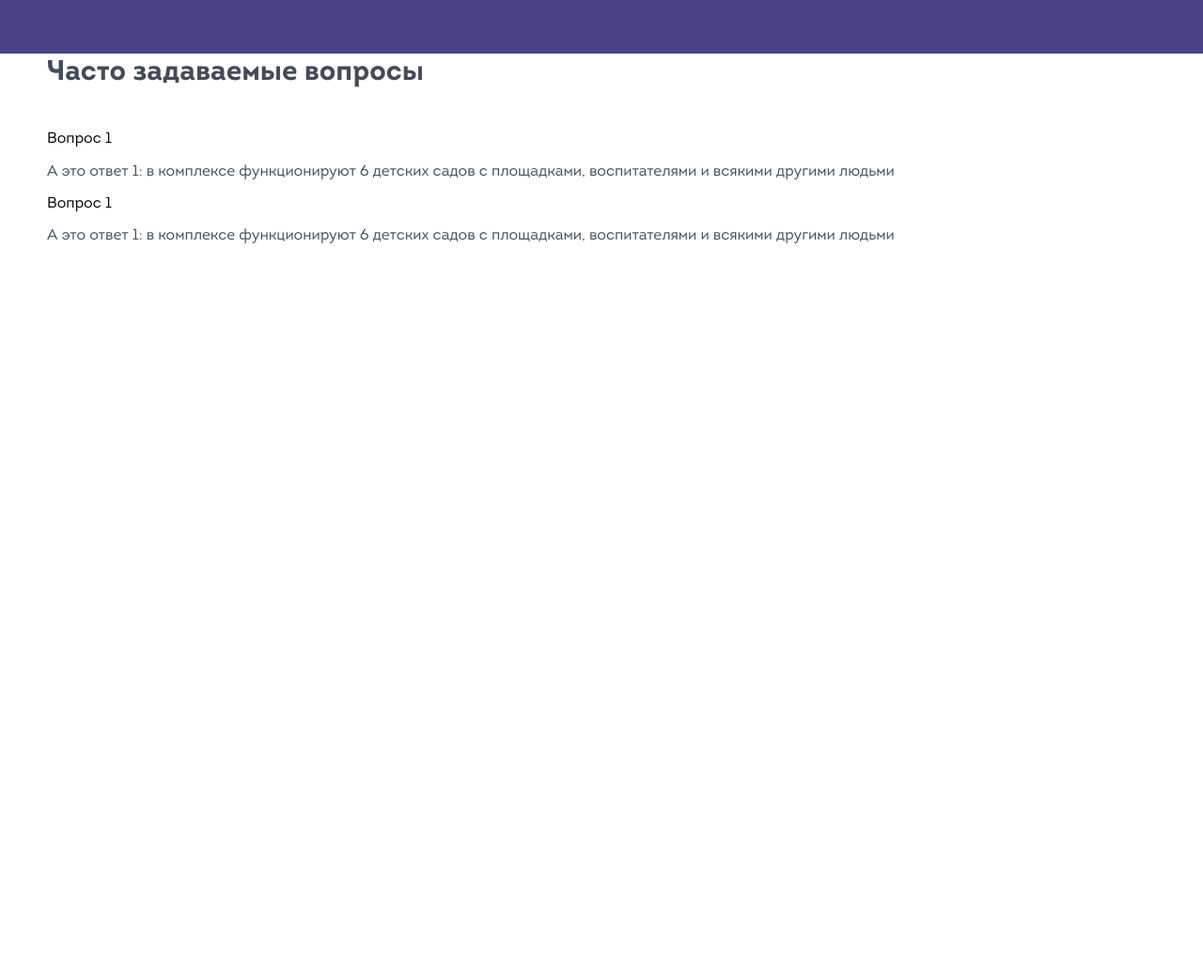
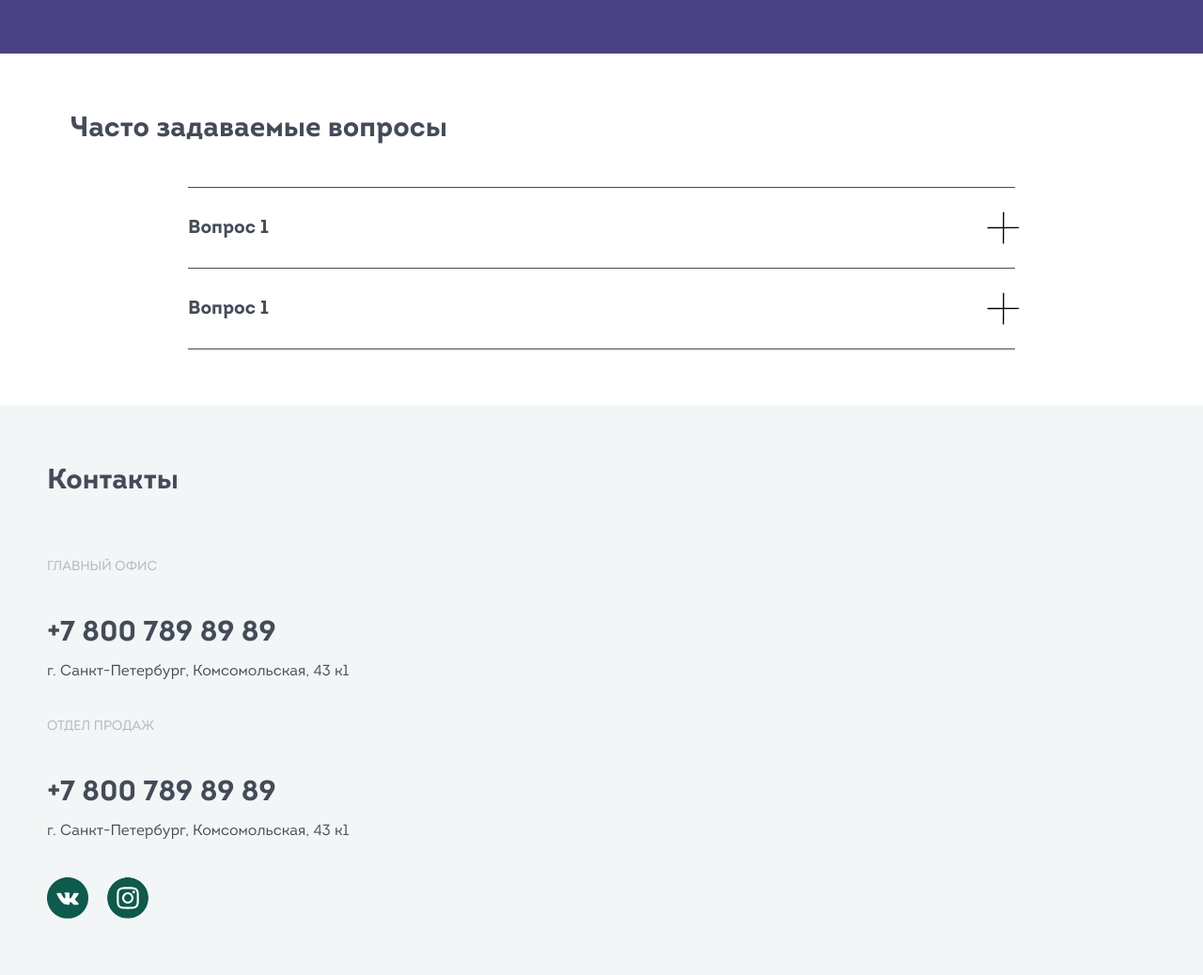
Before and after one commit to Xrymka/SneakMax, a website: page app/index.html in a window 1280 px wide. Shown: the part 4553-5591 px from the top of the page at 94% size. Before the commit the page ends 4830 px from the top, so only its background shows below. Drawn offline with Linux system fonts and the light colour scheme.

Commit message:
wip faq contacts

```diff
--- a/app/index.html
+++ b/app/index.html
@@ -410,6 +410,30 @@
   </div>
 </section>
 
+        <section class="contacts">
+  <div class="container contacts__container">
+    <div class="contacts__text">
+      <h2 class="title contacts__title">Контакты</h2>
+      <address class="contacts__item">
+        <h3 class="contacts__subtitle">Главный офис</h3>
+        <a href="tel:+78007898989" class="contacts__phone">+7 800 789 89 89</a>
+        <span class="contacts__address">г. Санкт-Петербург, Комсомольская, 43 к1</span>
+        <h3 class="contacts__subtitle">Отдел продаж</h3>
+        <a href="tel:+78007898989" class="contacts__phone">+7 800 789 89 89</a>
+        <span class="contacts__address">г. Санкт-Петербург, Комсомольская, 43 к1</span>
+      </address>
+      <ul class="list-reset social">
+        <li class="social__item">
+          <a href="#" class="social__link social__link--vk" aria-label="Мы вКонтакте" target="_blank"></a>
+        </li>
+        <li class="social__item">
+          <a href="#" class="social__link social__link--insta" aria-label="Мы в инстаграм" target="_blank"></a>
+        </li>
+      </ul>
+    </div>
+    <div class="contacts__map" id="map"></div>
+  </div>
+</section>
 
 
       </main>
--- a/src/scss/components/_catalog.scss
+++ b/src/scss/components/_catalog.scss
@@ -117,7 +117,7 @@
   }
 
   .noUi-handle {
-    right: -2px;
+    right: 0;
     border: none;
     border-radius: 100px;
     box-shadow: none;
--- /dev/null
+++ b/src/scss/components/_contacts.scss
@@ -0,0 +1,33 @@
+.contacts {
+  padding: var(--big-offset) 0;
+  color: var(--color-main);
+  background-color: #f3f6f6;
+
+  &__title {
+    margin-bottom: var(--big-offset);
+  }
+
+  &__item {
+    font-style: normal;
+  }
+
+  &__subtitle {
+    margin: 0;
+    margin-bottom: var(--main-offset);
+    font: var(--small-font);
+    text-transform: uppercase;
+    color: var(--color-gray);
+  }
+
+  &__phone {
+    display: inline-block;
+    margin-bottom: var(--small-offset);
+    font: var(--middle-high-bold);
+    color: var(--color-main);
+  }
+
+  &__address {
+    display: block;
+    margin-bottom: var(--main-offset);
+  }
+}
--- /dev/null
+++ b/src/scss/components/_faq.scss
@@ -0,0 +1,70 @@
+.faq {
+  padding: var(--big-offset);
+
+  &__list {
+    margin: 0 auto;
+    max-width: 880px;
+  }
+}
+
+.faq-accordion {
+  border-top: 1px solid var(--color-main);
+  border-bottom: 1px solid var(--color-main);
+
+  &__icon {
+    display: inline-block;
+    width: 25px;
+    height: 25px;
+    background-image: url("../img/cross.svg");
+    background-position: center;
+    background-size: cover;
+    background-repeat: no-repeat;
+    transform: rotate(45deg);
+    transition: transform 0.3s ease-out;
+  }
+
+  &__control {
+    display: flex;
+    align-items: center;
+    justify-content: space-between;
+    padding: 30px 0;
+    width: 100%;
+    font: var(--middle-regular);
+    text-align: left;
+    color: var(--color-main);
+    background-color: transparent;
+    cursor: pointer;
+  }
+
+  &__content {
+    overflow: hidden;
+    padding-right: 70px;
+    padding-bottom: 0;
+    max-height: 0;
+    box-sizing: content-box;
+    font: var(--middle-book);
+    color: rgba(36, 36, 36, 0.5);
+    opacity: 0;
+    transition: all 0.3s ease-out;
+    will-change: max-height;
+  }
+
+  &:not(:first-child) {
+    margin-top: -1px;
+  }
+}
+
+.accordion__control {
+  width: 100%;
+  background-color: transparent;
+  cursor: pointer;
+}
+
+.open .faq-accordion__icon {
+  transform: rotate(90deg);
+}
+
+.open .faq-accordion__content {
+  padding-bottom: 18px;
+  opacity: 1;
+}
--- /dev/null
+++ b/src/scss/components/_social.scss
@@ -0,0 +1,26 @@
+.social {
+  display: flex;
+
+  &__item {
+    &:not(:last-child) {
+      margin-right: var(--second-offset);
+    }
+  }
+
+  &__link {
+    display: block;
+    width: 44px;
+    height: 44px;
+    background-position: center;
+    background-size: cover;
+    background-repeat: no-repeat;
+
+    &--vk {
+      background-image: url("../img/vk.svg");
+    }
+
+    &--insta {
+      background-image: url("../img/insta.svg");
+    }
+  }
+}
--- a/src/scss/main.scss
+++ b/src/scss/main.scss
@@ -7,6 +7,8 @@
 @import "./components/about";
 @import "./components/quiz";
 @import "./components/team";
+@import "./components/faq";
+@import "./components/contacts";
 
 // маленькие компоненты
 @import "./components/nav";
@@ -14,3 +16,4 @@
 @import "./components/logo";
 @import "./components/product";
 @import "./components/sizes-table";
+@import "./components/social";
```
Also changed, not shown: src/partials/contacts.html (+24 -0 lines), app/css/main.css, 1 other file.
